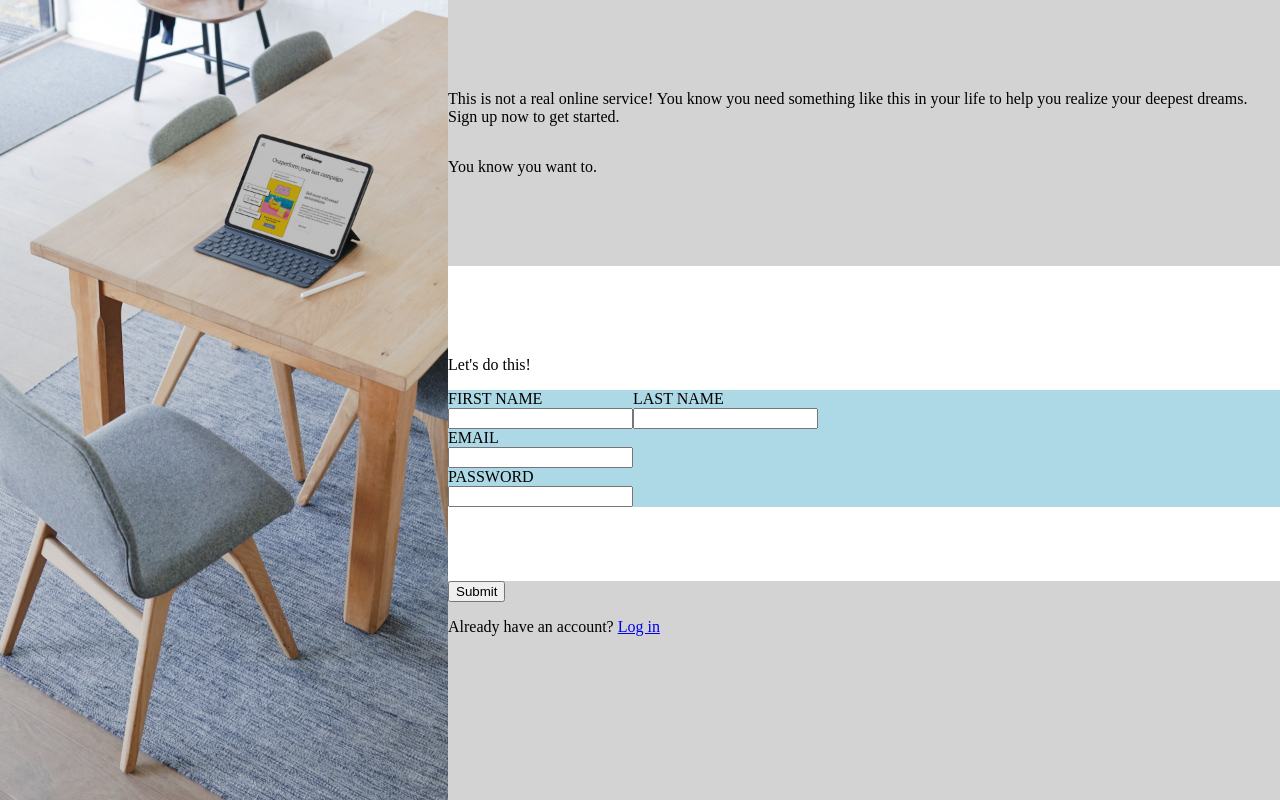
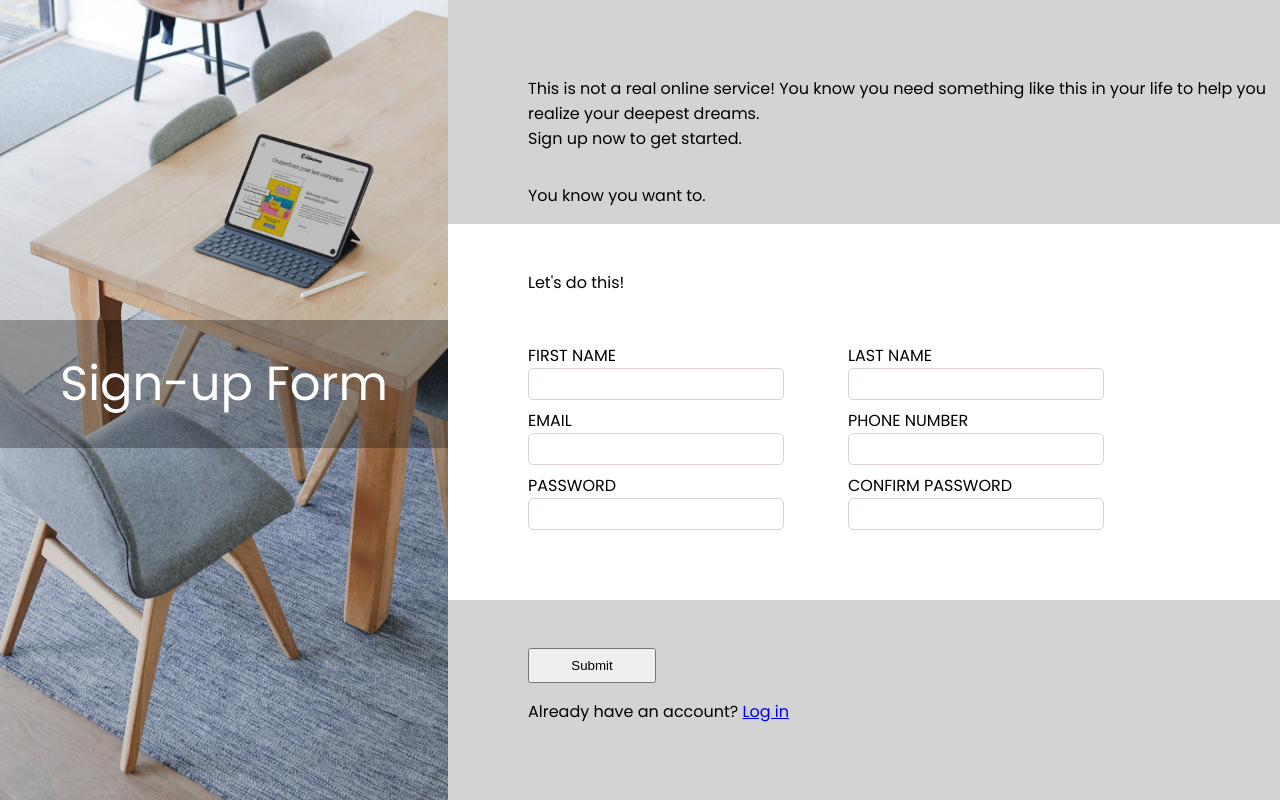
Before and after one commit to MC-GH/Sign-up-Form, a plain HTML site: page index.html in a window 1280 px wide. Drawn offline with Linux system fonts and the light colour scheme.

Commit message:
Added javascript password validation

```diff
--- a/css/styles.css
+++ b/css/styles.css
@@ -8,6 +8,7 @@ body {
     min-height: 100vh;
     display: flex;
     flex-wrap: wrap;
+    font-family: 'Poppins', sans-serif;
 }
 
 .main-img {
@@ -15,21 +16,36 @@ body {
     background-image: url(../img/main-img.jpg);
     background-size: cover;
     background-position: center;
-    min-width: 350px;
-    max-width: 35%;
+    min-width: 10rem;
+}
+
+.title {
+    height: 8rem;
+    background-color: rgba(00,00,00,30%);
+    position: relative;
+    top: 40%;
+    line-height: 8rem;
+    text-align: center;
+    color: white;
+    font-size: 3rem;
 }
 
 .content-wrapper {
+    min-width: 65%;
     display: flex;
     flex-direction: column;
-    justify-content:space-between;
     flex: 1;
 }
 
-.top-section, .form {
+.content-wrapper p, button {
+    margin-left: 5rem;
+}
+
+.top-section {
     display: flex;
     flex-direction: column;
-    justify-content: center;
+    flex-grow: 1;
+    justify-content: flex-end;
 }
 
 .form {
@@ -37,8 +53,34 @@ body {
 }
 
 form {
-    background-color: lightblue;
     display: flex;
+    flex-wrap: wrap;
+    column-gap: 4rem;
+    padding: 2rem 2rem 2rem 5rem;
+}
+
+input {
+    box-sizing: border-box;
+    width: 16rem;
+    min-height: 2rem;
+    border-radius: 5px;
+    border: 1px solid rgb(221, 210, 210);
+    margin-bottom: .5rem;
+}
+
+input:focus {
+    outline: 0;
+    border: 2px solid lightskyblue;
+}
+
+/* input:required:invalid {
+    outline: 0;
+    border: 2px solid red;
+} */
+
+.error {
+    margin-left: 5rem;
+    color: red;
 }
 
 .left-side, .right-side {
@@ -46,6 +88,29 @@ form {
     flex-direction: column;
 }
 
-.top-section, .form, .bottom-section {
+.form, .bottom-section {
+    display: flex;
+    flex-direction: column;
+    justify-content: center;
     flex-grow: 1;
 }
+
+.bottom-section {
+    justify-content: flex-start;
+    margin-top: 3rem;
+}
+
+button {
+    max-width: 8rem;
+    padding: 0.5rem 0 0.5rem 0;
+}
+
+@media only screen and (max-width: 400px) {
+    .main-img {
+        max-height: 15rem;
+    }
+
+    body {
+        display: block;
+    }
+}
--- a/index.html
+++ b/index.html
@@ -5,11 +5,15 @@
     <meta http-equiv="X-UA-Compatible" content="IE=edge">
     <meta name="viewport" content="width=device-width, initial-scale=1.0">
     <link rel="stylesheet" href="./css/styles.css">
+    <link rel="preconnect" href="https://fonts.googleapis.com">
+    <link rel="preconnect" href="https://fonts.gstatic.com" crossorigin>
+    <link href="https://fonts.googleapis.com/css2?family=Poppins:ital,wght@0,200;0,300;0,400;0,700;1,200;1,300;1,400;1,600&display=swap" rel="stylesheet">
+    <script defer src="js/script.js"></script>
     <title>Sign-up Form</title>
 </head>
 <body>
     <div class="main-img">
-
+        <div class="title">Sign-up Form</div>
     </div>
     <div class="content-wrapper">
         <section class="top-section">
@@ -23,7 +27,7 @@
 
     <section class="form">
         <p>Let's do this!</p>
-        <form action="#" method="post" id="my-form">
+        <form action="" method="" id="my-form">
             <div class="left-side">
                 <label for="first-name">FIRST NAME</label>
                 <input type="text" id="first-name" name="first-name">
@@ -35,14 +39,17 @@
             <div class="right-side">
                 <label for="last-name">LAST NAME</label>
                 <input type="text" id="last-name" name="last-name">
-
+                <label for="phone-number">PHONE NUMBER</label>
+                <input type="tel" id="phone-number" name="phone-number">
+                <label for="password-confirmation">CONFIRM PASSWORD</label>
+                <input type="password" id="password-confirmation" name="password-confirmation">
             </div>
 
         </form>
     </section>
 
     <section class="bottom-section">
-            <button type="submit" form="my-form">Submit</button>
+            <button type="submit" form="my-form" id="submit">Submit</button>
             <p class="bottom-info">Already have an account? <a href="#">Log in</a></p>
     </section>
     </div>
--- /dev/null
+++ b/js/script.js
@@ -0,0 +1,39 @@
+
+const pw = document.getElementById('password');
+const pwc = document.getElementById('password-confirmation');
+const form = document.querySelector(".form");
+pwc.addEventListener('input', verifyPassword);
+pw.addEventListener('input', verifyPassword);
+
+function verifyPassword() {
+    let pwv = pw.value;
+    let pwcv = pwc.value;
+
+    if(pwv == '' || pwcv == '') {
+        pw.style.border = '2px solid lightskyblue';
+        pwc.style.border = '2px solid lightskyblue';
+        removeError();
+    } else if((pwv != '' && pwcv != '') && pwv == pwcv) {
+            pw.style.border = '2px solid green';
+            pwc.style.border = '2px solid green';
+            removeError();
+    } else {
+            pw.style.border = '2px solid red';
+            pwc.style.border = '2px solid red';
+            let errorElement = document.createElement("div");
+            errorElement.classList.add("error");
+            errorElement.textContent = 'Passwords do not match.';
+
+            let error = document.querySelector('.error');
+            if(error == null) {
+                form.appendChild(errorElement);
+            }
+    }
+}
+
+function removeError() {
+    let error = document.querySelector('.error');
+    if(error != null) {
+        form.removeChild(error);
+    }
+}
```
